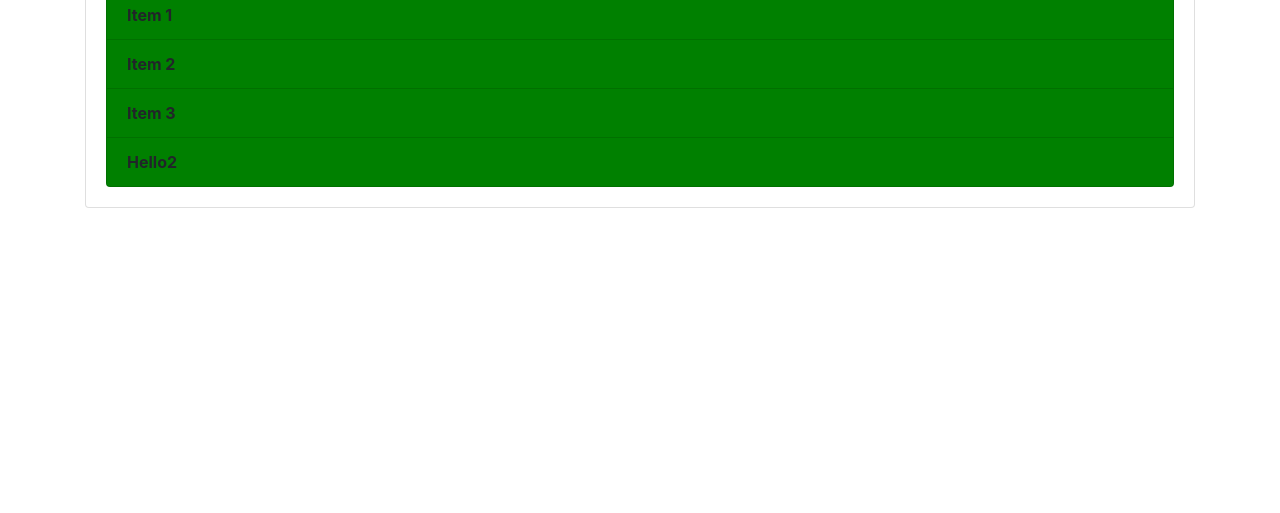
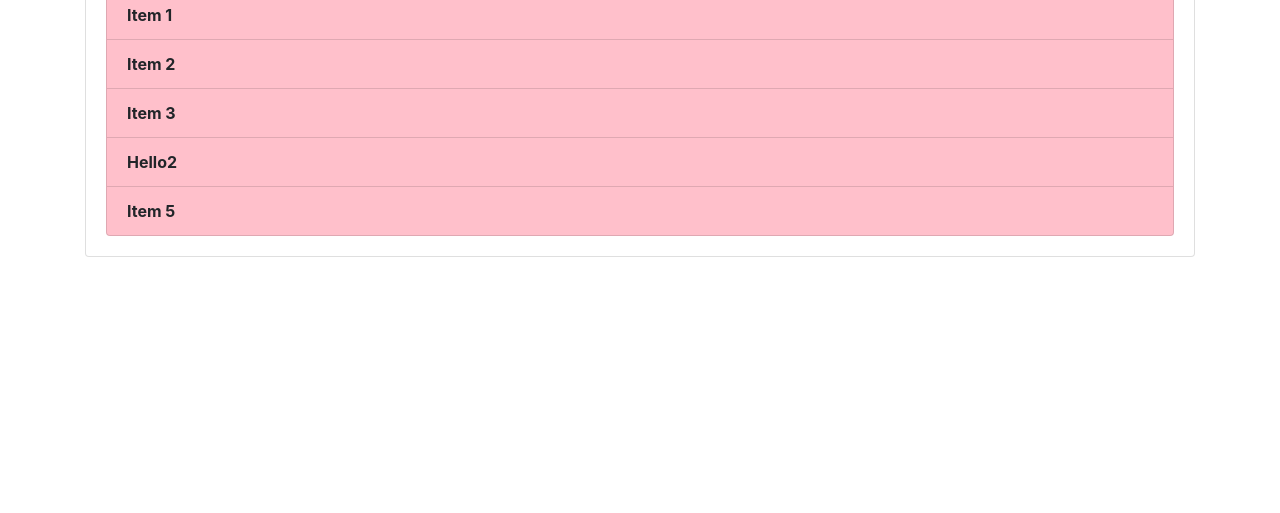
Before and after one commit to vishakha1821/sample-project, a plain HTML site: page sample project/index.html in a window 1280 px wide. Shown: the part 287-800 px from the top of the page. Drawn offline with nearby package versions, Linux system fonts and the light colour scheme.

Commit message:
Add files via upload

```diff
--- a/sample project/dom.js
+++ b/sample project/dom.js
@@ -28,6 +28,7 @@
 //GETELEMENTSBYCLASSNAME
 var items = document.getElementsByClassName("list-group-item");
 console.log(items);
+console.log(items[1]);
 items[3].textContent = "Hello2";
 items[3].style.fontWeight = "bold";
 items[3].style.backgroundColor = "green";
@@ -38,3 +39,17 @@ for(var i=0; i<items.length; i++){
     items[i].style.backgroundColor = "green";
     items[i].style.fontWeight = "bold";
 }
+
+
+//GETELEMENTSBYTAGNAME
+var li = document.getElementsByTagName("li");
+console.log(li);
+console.log(li[1]);
+li[3].textContent = "Hello2";
+li[3].style.fontWeight = "bold";
+li[3].style.backgroundColor = "green";
+
+for(var i=0; i<li.length; i++){
+    li[i].style.backgroundColor = "pink";
+    li[i].style.fontWeight = "bold";
+}
--- a/sample project/index.html
+++ b/sample project/index.html
@@ -26,6 +26,8 @@
       <li class="list-group-item">Item 2</li>
       <li class="list-group-item">Item 3</li>
       <li class="list-group-item">Item 4</li>
+      <li class="list-group-item">Item 5</li>
+
     </ul>
    </div>
   </div>
```
